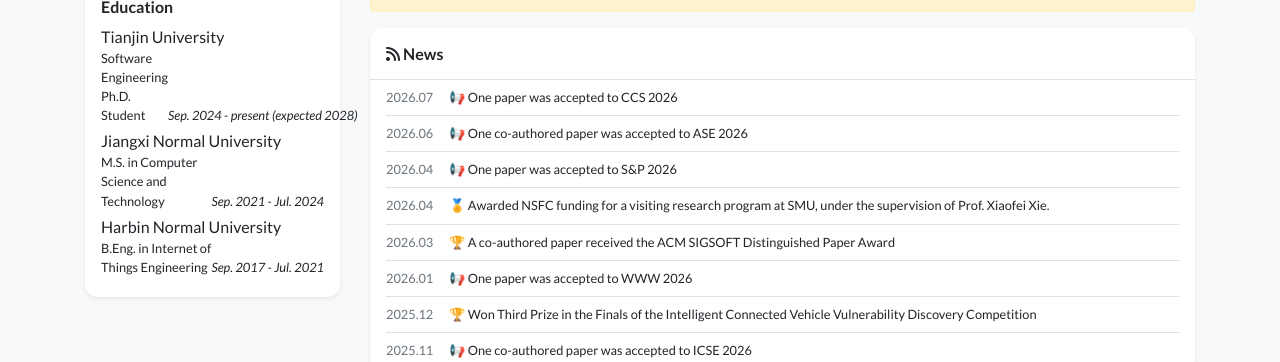
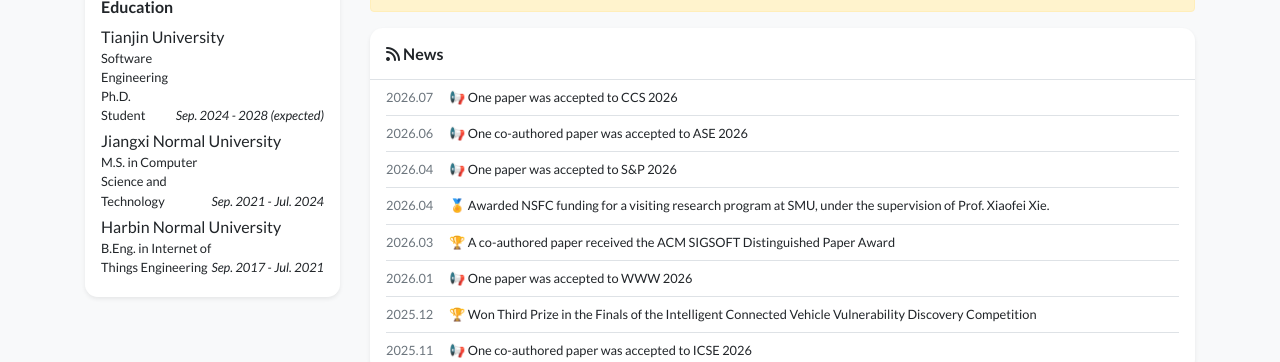
Before and after one commit to ybsun0215/ybsun0215.github.io, a Jekyll site: the page built from index.html, in a window 1280 px wide. Shown: the part 480-842 px from the top of the page. Built offline with Jekyll 4.4.1, drawn with Linux system fonts in a browser that asks for light colours; nearby versions of some CDN libraries; a style sheet for code colours, icons or effects is not loaded.

Commit message:
Update profile.yml

```diff
--- a/_data/profile.yml
+++ b/_data/profile.yml
@@ -35,7 +35,7 @@ education:
   position: >-
     Software Engineering <br/>
     Ph.D. Student
-  date: Sep. 2024 - present (expected 2028)
+  date: Sep. 2024 - 2028 (expected)
 - name: Jiangxi Normal University
   position: M.S. in Computer Science and Technology
   date: Sep. 2021 - Jul. 2024
```
